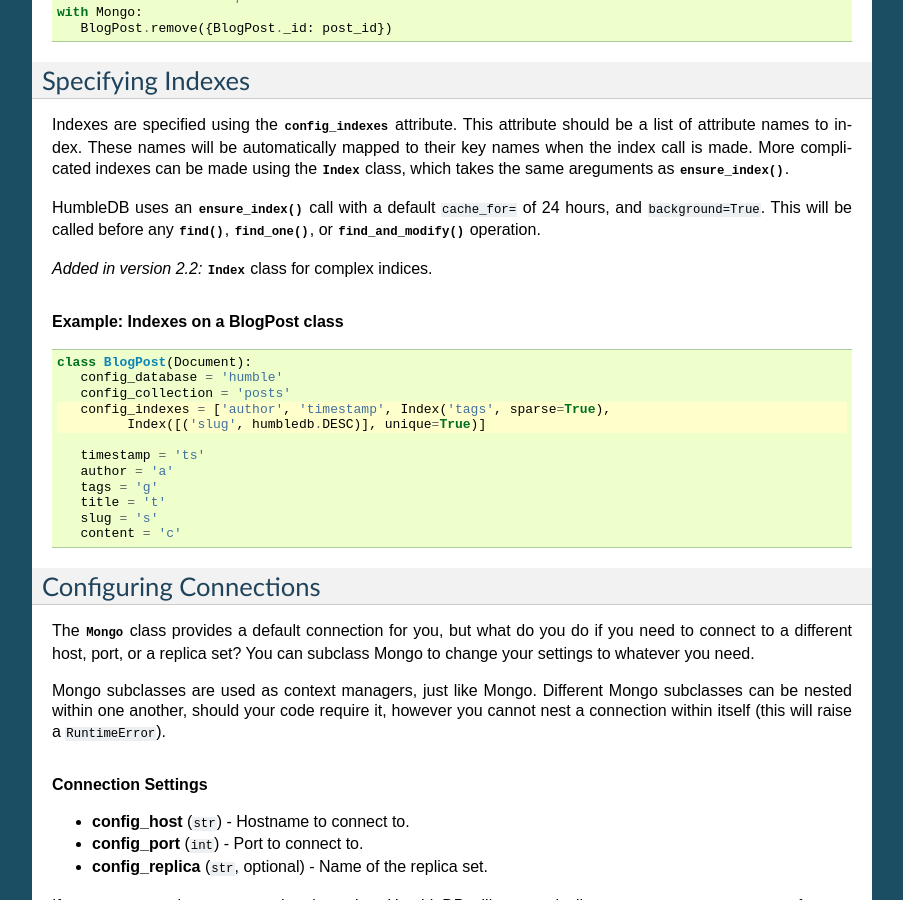
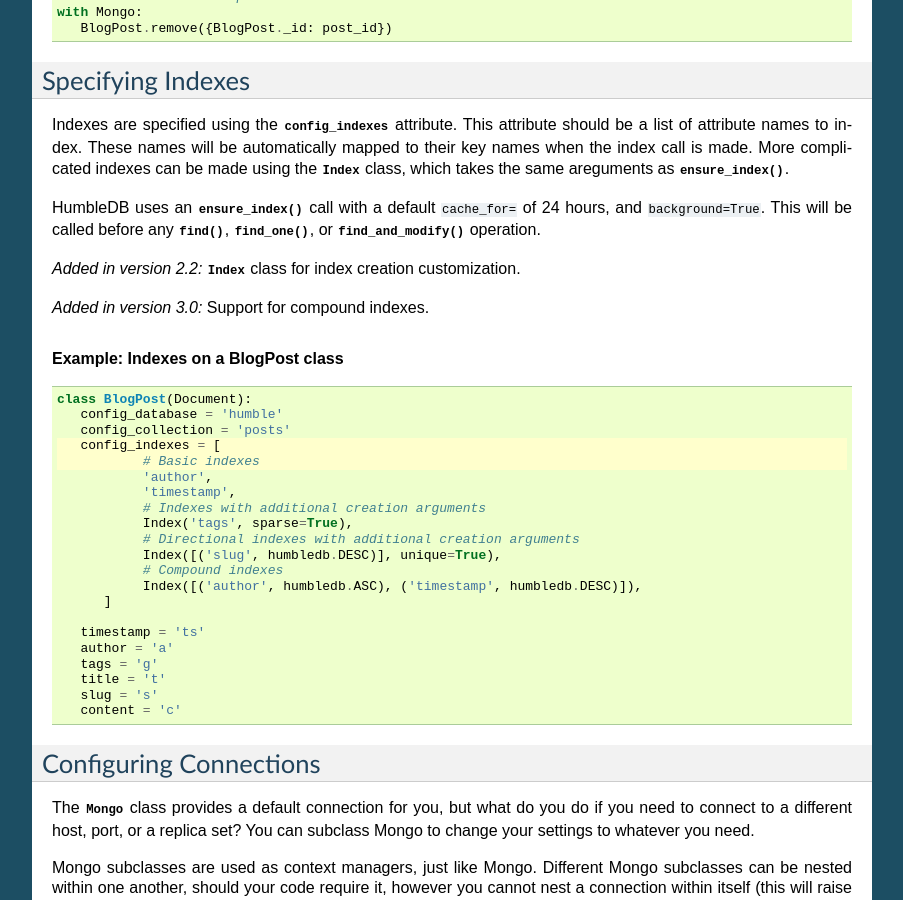
Before and after one commit to shakefu/humbledb, a Sphinx documentation site: the page built from docs/tutorial.rst, in a window 1280 px wide and 900 px high, scrolled down 9991 px. Shown: the whole window, without its empty margins (198-1101 px from the left). Built offline with Sphinx 7.4.7, drawn with Linux system fonts in a browser that asks for light colours.

Commit message:
Improve index documentation.

```diff
--- a/docs/tutorial.rst
+++ b/docs/tutorial.rst
@@ -679,7 +679,9 @@
 :meth:`~pymongo.collection.Collection.find_and_modify` operation.
 
 .. versionadded:: 2.2
-   :class:`~humbledb.index.Index` class for complex indices.
+   :class:`~humbledb.index.Index` class for index creation customization.
+.. versionadded:: 3.0
+   Support for compound indexes.
 
 .. rubric:: Example: Indexes on a BlogPost class
 
@@ -689,8 +691,17 @@
    class BlogPost(Document):
       config_database = 'humble'
       config_collection = 'posts'
-      config_indexes = ['author', 'timestamp', Index('tags', sparse=True),
-            Index([('slug', humbledb.DESC)], unique=True)]
+      config_indexes = [
+              # Basic indexes
+              'author',
+              'timestamp',
+              # Indexes with additional creation arguments
+              Index('tags', sparse=True),
+              # Directional indexes with additional creation arguments
+              Index([('slug', humbledb.DESC)], unique=True),
+              # Compound indexes
+              Index([('author', humbledb.ASC), ('timestamp', humbledb.DESC)]),
+         ]
 
       timestamp = 'ts'
       author = 'a'
```
